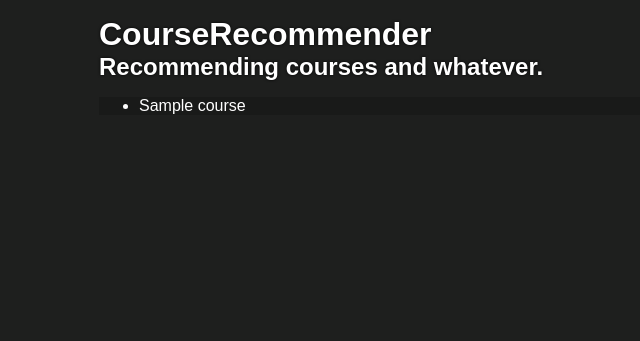
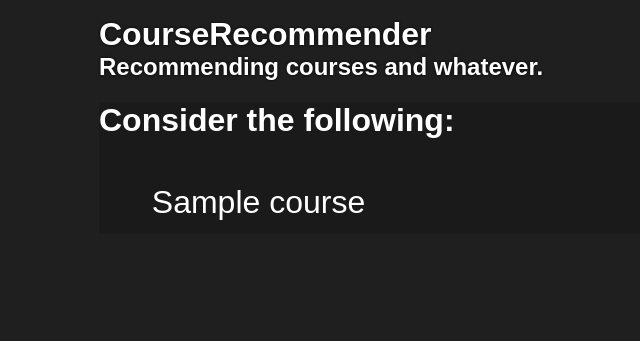
Before and after one commit to jessepollak/courserecommender, a Flask app: template courserecommender/templates/recommendations.html in a window 1280 px wide. Shown: the top 341 px of the page, without its empty margins (93-733 px from the left). Run offline with Flask 2, Linux system fonts and the light colour scheme; the template is opened without the code that fills it: most values are stand-ins (such as "Sample title", 1, 10 or a date in 2020); some libraries are stand-ins or nearby versions.

Commit message:
Adds basic recommendations template

```diff
--- a/courserecommender/static/css/course.css
+++ b/courserecommender/static/css/course.css
@@ -117,3 +117,11 @@ tr svg {
 }
 
 }
+
+.biglist {
+	font-size: 2em;
+	list-style: none;
+}
+.biglist li {
+	padding: 0.4em;
+}
--- a/courserecommender/templates/recommendations.html
+++ b/courserecommender/templates/recommendations.html
@@ -1,7 +1,9 @@
 {% extends "base.html" %}
 {% block main_content %}
 
-<ul>
+<h1>Consider the following:</h1>
+
+<ul class="biglist">
 	{% for course in recommendations %}
 		<li>{{ course.name }}</li>
 	{% endfor %}
```
